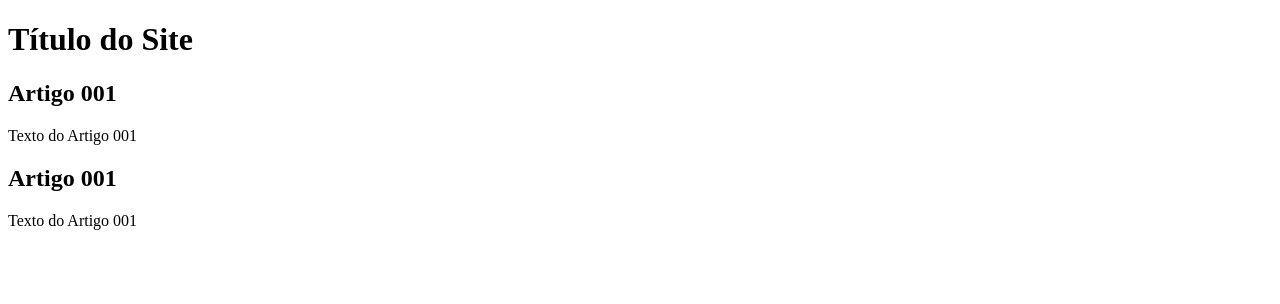
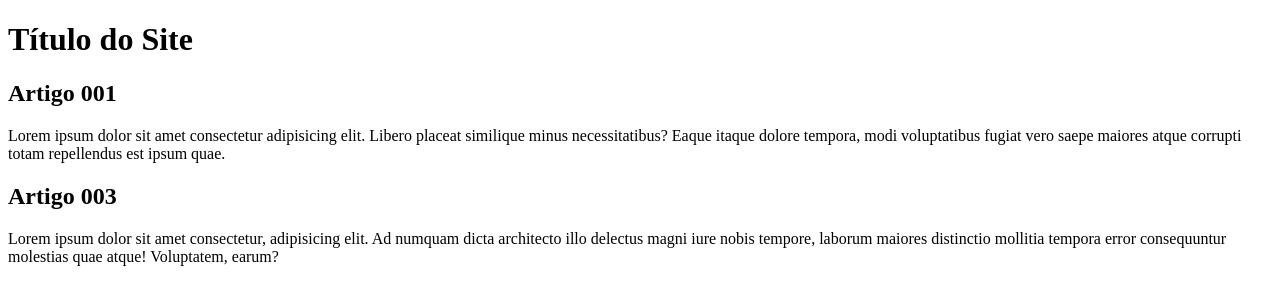
Before and after one commit to FelipeAlvRodrigues/projeto-site, a plain HTML site: page index.html in a window 1280 px wide. Drawn offline with Linux system fonts and the light colour scheme.

Commit message:
comecei o conteúdo

```diff
--- a/index.html
+++ b/index.html
@@ -14,11 +14,11 @@
     </header>
     <article>
       <h2>Artigo 001</h2>
-      <p>Texto do Artigo 001</p>
+      <p>Lorem ipsum dolor sit amet consectetur adipisicing elit. Libero placeat similique minus necessitatibus? Eaque itaque dolore tempora, modi voluptatibus fugiat vero saepe maiores atque corrupti totam repellendus est ipsum quae.</p>
     </article>
     <article>
-      <h2>Artigo 001</h2>
-      <p>Texto do Artigo 001</p>
+      <h2>Artigo 003</h2>
+      <p>Lorem ipsum dolor sit amet consectetur, adipisicing elit. Ad numquam dicta architecto illo delectus magni iure nobis tempore, laborum maiores distinctio mollitia tempora error consequuntur molestias quae atque! Voluptatem, earum?</p>
     </article>
   </main>
 </body>
```
